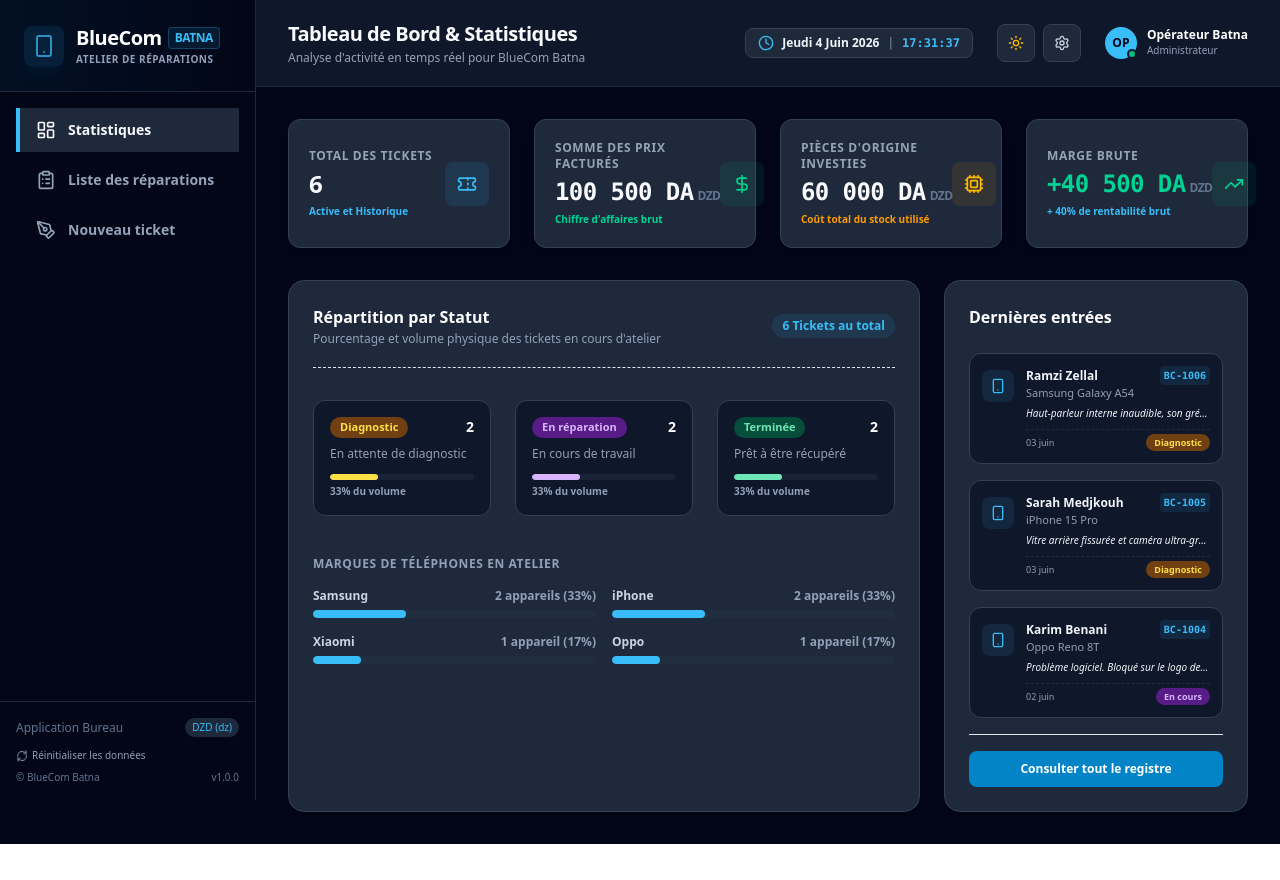
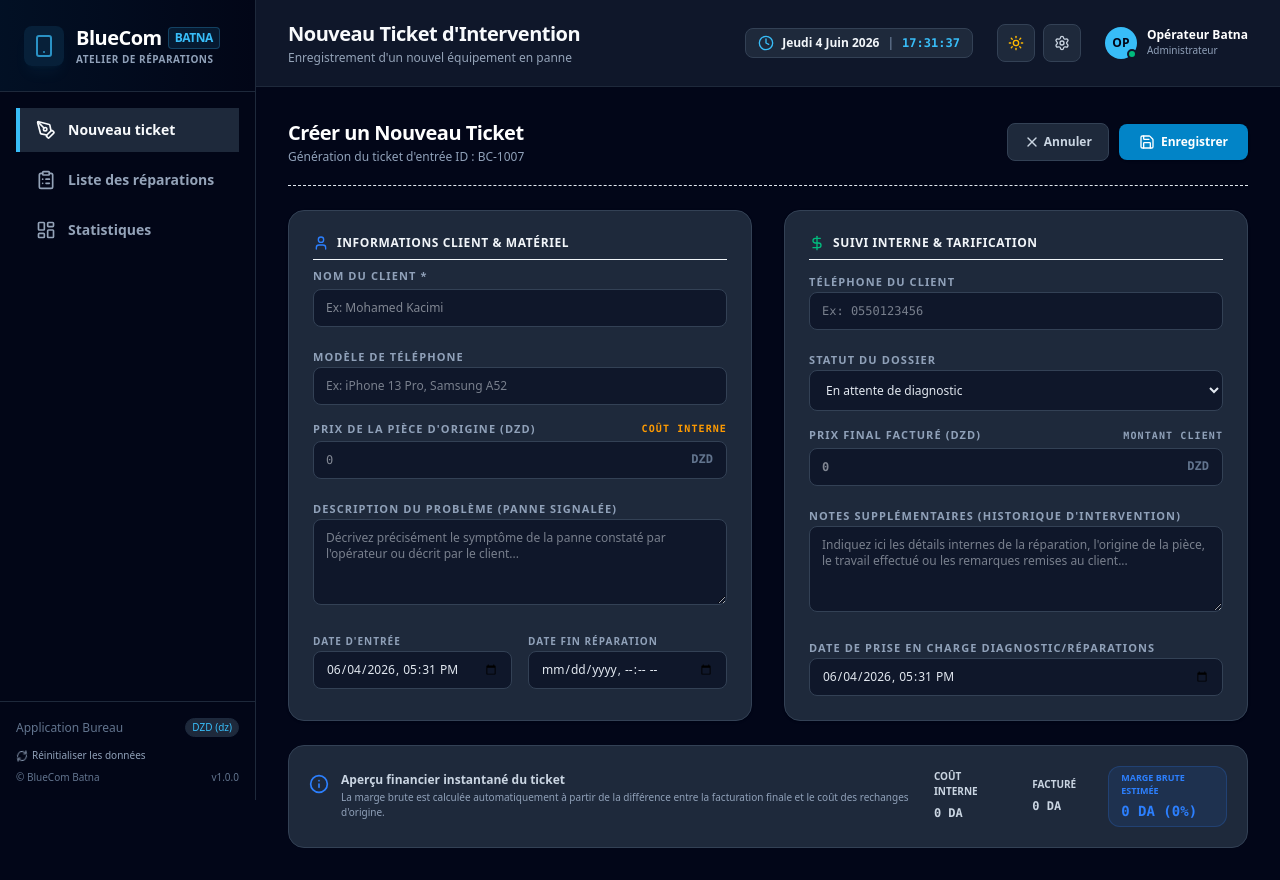
Before and after one commit to h3ctor21170-gif/TAHA, a React (Vite) app: page / in a window 1280 px wide. Before the commit the page ends 844 px from the top, so only its background shows below. Built offline with nearby package versions, Linux system fonts and the light colour scheme.

Commit message:
feat(ui): set default view to new ticket creation
Update the application navigation to prioritize the "nouveau" (new ticket) tab as the default landing page for faster workflow access.

```diff
--- a/src/App.tsx
+++ b/src/App.tsx
@@ -18,7 +18,7 @@ export default function App() {
   const [isDarkMode, setIsDarkMode] = useState<boolean>(true);
 
   // Navigation tabs state
-  const [activeTab, setActiveTab] = useState<'statistiques' | 'liste' | 'nouveau'>('statistiques');
+  const [activeTab, setActiveTab] = useState<'statistiques' | 'liste' | 'nouveau'>('nouveau');
 
   // Repair tickets master state
   const [tickets, setTickets] = useState<RepairTicket[]>([]);
@@ -147,7 +147,7 @@ export default function App() {
     try {
       setTickets(INITIAL_REPAIR_TICKETS);
       localStorage.setItem('bluecom_batna_tickets', JSON.stringify(INITIAL_REPAIR_TICKETS));
-      setActiveTab('statistiques');
+      setActiveTab('nouveau');
       setEditingTicket(null);
     } catch (e) {
       console.error(e);
--- a/src/components/Sidebar.tsx
+++ b/src/components/Sidebar.tsx
@@ -31,16 +31,16 @@ export default function Sidebar({ activeTab, setActiveTab, resetAllTickets }: Si
         {/* Navigation Tabs */}
         <nav className="p-4 space-y-1.5" id="sidebar-nav">
           <button
-            id="nav-tab-statistiques"
-            onClick={() => setActiveTab('statistiques')}
+            id="nav-tab-nouveau"
+            onClick={() => setActiveTab('nouveau')}
             className={`w-full flex items-center space-x-3 px-4 py-3 text-sm font-semibold transition-all duration-200 border-l-4 ${
-              activeTab === 'statistiques'
+              activeTab === 'nouveau'
                 ? 'bg-[#1e293b] text-[#f8fafc] border-[#38bdf8]'
                 : 'text-[#94a3b8] border-transparent hover:bg-[#1e293b]/50 hover:text-[#f8fafc]'
             }`}
           >
-            <LayoutDashboard className="w-5 h-5 flex-shrink-0" />
-            <span>Statistiques</span>
+            <PenTool className="w-5 h-5 flex-shrink-0" />
+            <span>Nouveau ticket</span>
           </button>
 
           <button
@@ -57,16 +57,16 @@ export default function Sidebar({ activeTab, setActiveTab, resetAllTickets }: Si
           </button>
 
           <button
-            id="nav-tab-nouveau"
-            onClick={() => setActiveTab('nouveau')}
+            id="nav-tab-statistiques"
+            onClick={() => setActiveTab('statistiques')}
             className={`w-full flex items-center space-x-3 px-4 py-3 text-sm font-semibold transition-all duration-200 border-l-4 ${
-              activeTab === 'nouveau'
+              activeTab === 'statistiques'
                 ? 'bg-[#1e293b] text-[#f8fafc] border-[#38bdf8]'
                 : 'text-[#94a3b8] border-transparent hover:bg-[#1e293b]/50 hover:text-[#f8fafc]'
             }`}
           >
-            <PenTool className="w-5 h-5 flex-shrink-0" />
-            <span>Nouveau ticket</span>
+            <LayoutDashboard className="w-5 h-5 flex-shrink-0" />
+            <span>Statistiques</span>
           </button>
         </nav>
       </div>
```
